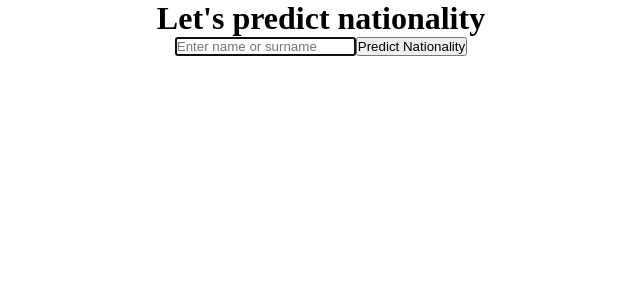
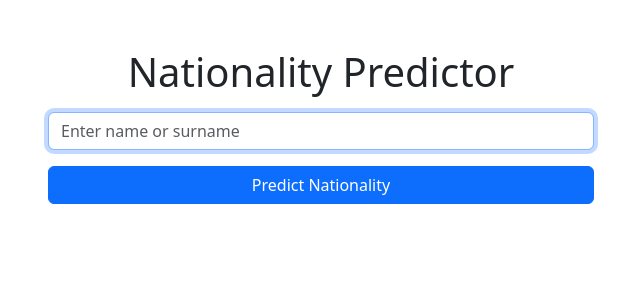
Before and after one commit to Pav85/nationality-predicting-app, a React (Create React App) app: page / in a window 1280 px wide. Shown: the top 300 px of the page, without its empty margins (319-959 px from the left). Built offline with nearby package versions, Linux system fonts and the light colour scheme.

Commit message:
react bootstrap added

```diff
--- a/package.json
+++ b/package.json
@@ -6,7 +6,9 @@
     "@testing-library/jest-dom": "^5.17.0",
     "@testing-library/react": "^13.4.0",
     "@testing-library/user-event": "^13.5.0",
+    "bootstrap": "^5.3.3",
     "react": "^18.3.1",
+    "react-bootstrap": "^2.10.2",
     "react-dom": "^18.3.1",
     "react-scripts": "5.0.1",
     "web-vitals": "^2.1.4"
--- a/src/App.js
+++ b/src/App.js
@@ -1,4 +1,13 @@
 import React, { useEffect, useState, useRef } from "react";
+import {
+  Container,
+  Row,
+  Col,
+  Form,
+  Button,
+  Alert,
+  Card,
+} from "react-bootstrap";
 import "./App.css";
 
 function App() {
@@ -9,10 +18,12 @@ function App() {
   const [predictedName, setPredictedName] = useState("");
   const inputRef = useRef(null);
 
+  // useEffect hook to focus the input field when the component mounts
   useEffect(() => {
     inputRef.current.focus();
   }, []);
 
+  // function to get the nationality of a name using the nationalize.io API
   const getNationality = async () => {
     setLoading(true);
     setError(null);
@@ -34,36 +45,71 @@ function App() {
     setLoading(false);
   };
 
+  // function to handle the enter key press to trigger the getNationality function
   const pressEnter = (event) => {
     if (event.keyCode === 13) {
       getNationality();
     }
   };
 
+  // function to capitalise the first letter of a string
+  const capitaliseFirstLetter = (string) => {
+    return string.charAt(0).toUpperCase() + string.slice(1);
+  };
+
   return (
-    <div className="App">
-      <h1>Let's predict nationality</h1>
-      <input
-        ref={inputRef}
+    // <div className="App">
+    <Container className="mt-5">
+      <Row className="justify-content-md-center">
+        <Col md={6}>
+          <h1 className="text-center mb-3">Nationality Predictor</h1>
+          <Form>
+            <Form.Group controlId="formName">
+              <Form.Control
+                ref={inputRef} // focus the input field when the component mounts
                 type="text"
                 placeholder="Enter name or surname"
                 value={name}
-        onChange={(e) => setName(e.target.value)}
-        onKeyDown={pressEnter}
+                onChange={(e) => setName(e.target.value)} // update the name state when the input value changes
+                onKeyDown={pressEnter} // handle the enter key press to trigger the getNationality function
+                disabled={loading} // disable the button when the loading state is true
+              />
+            </Form.Group>
+            <Button
+              variant="primary"
+              onClick={getNationality}
               disabled={loading}
-      />
-      <button onClick={getNationality} disabled={loading}>
+              className="mt-3 w-100 text-center"
+            >
               {loading ? "Predicting..." : "Predict Nationality"}
-      </button>
-      {error && <div className="error">{error}</div>}
+            </Button>
+          </Form>
+          {error && (
+            <Alert variant="danger" className="mt-3 text-center">
+              {error}
+            </Alert>
+          )}
           {nationality && (
-        <div>
-          <h2>Result for {predictedName}:</h2>
-          <p>Nationality: {nationality.country_id}</p>
-          <p>Probability: {(nationality.probability * 100).toFixed(2)}%</p>
-        </div>
+            <Card className="mt-3">
+              <Card.Body>
+                <Card.Title className="text-center">
+                  Result for {capitaliseFirstLetter(predictedName)}:
+                </Card.Title>
+                <hr />
+                <Card.Text className="text-center">
+                  <strong>Nationality:</strong> {nationality.country_id}
+                </Card.Text>
+                <Card.Text className="text-center">
+                  <strong>Probability:</strong>{" "}
+                  {(nationality.probability * 100).toFixed(2)}%
+                </Card.Text>
+              </Card.Body>
+            </Card>
           )}
-    </div>
+        </Col>
+      </Row>
+    </Container>
+    // </div>
   );
 }
 
--- a/src/index.js
+++ b/src/index.js
@@ -1,6 +1,7 @@
 import React from "react";
 import ReactDOM from "react-dom/client";
 import App from "./App";
+import "bootstrap/dist/css/bootstrap.min.css";
 
 const root = ReactDOM.createRoot(document.getElementById("root"));
 root.render(
```
Also changed, not shown: 1 other file (tests, documents, lock files or other folders). Lines whose indentation alone changed are shown as unchanged.
